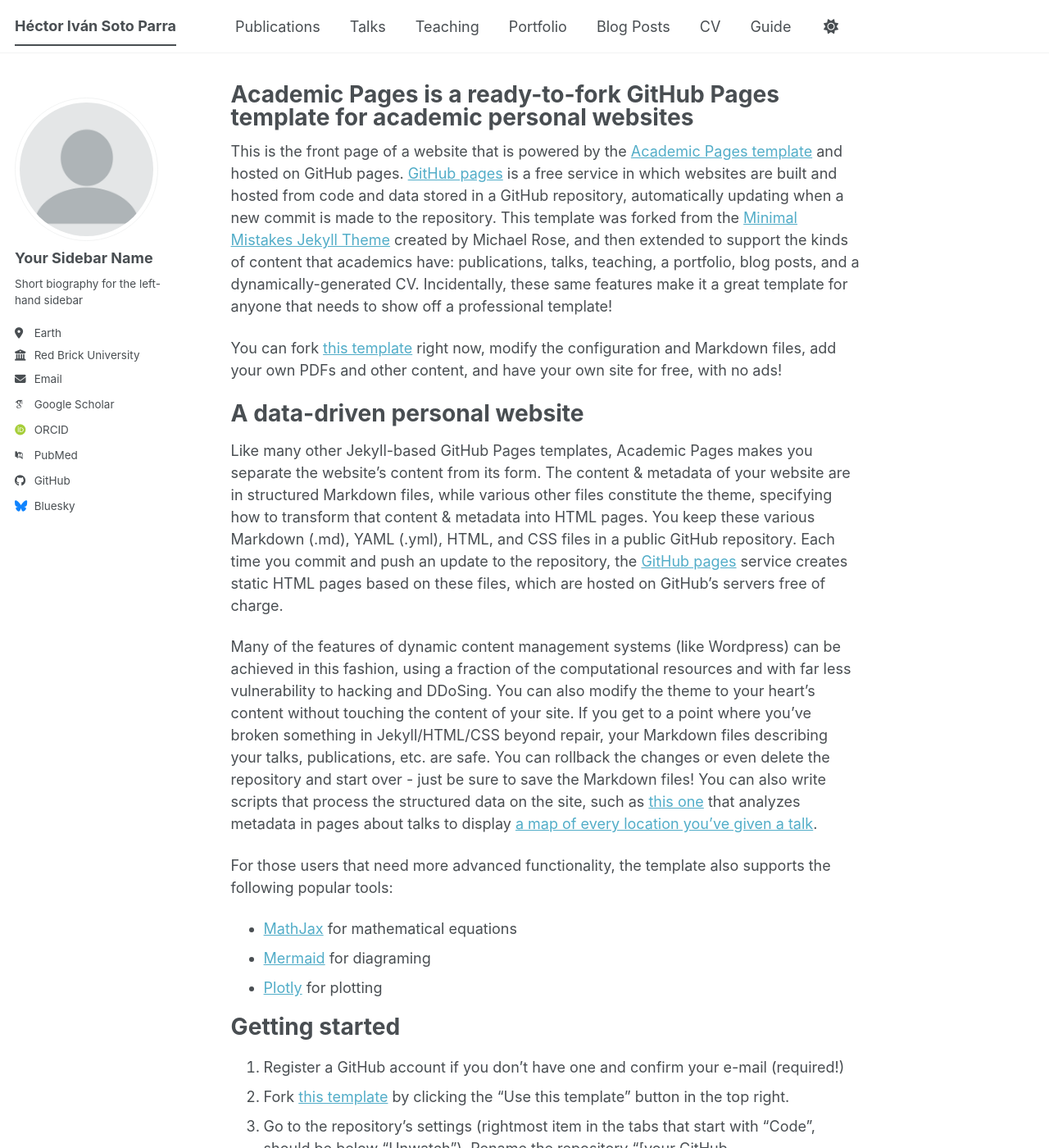
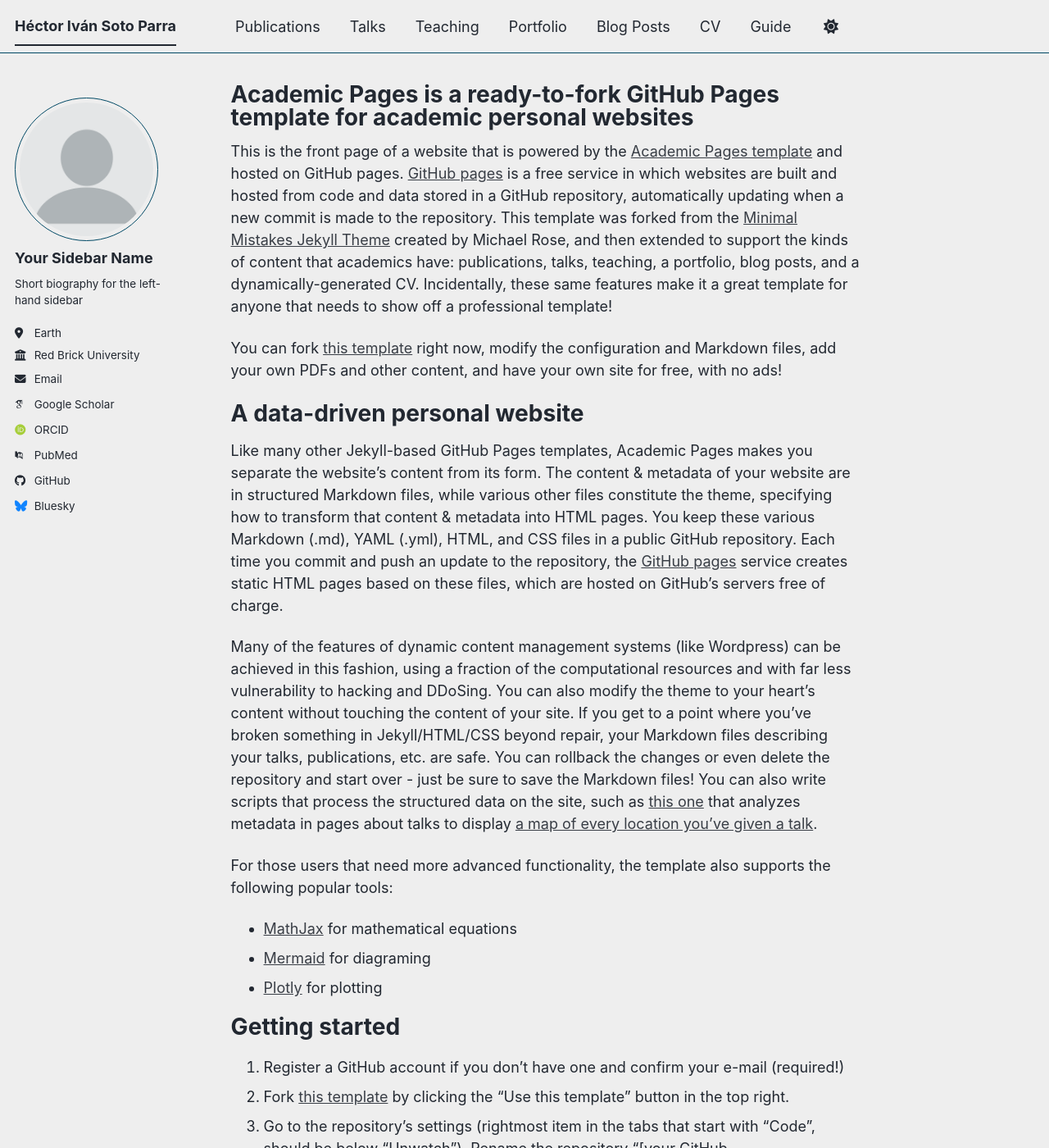
Before and after one commit to hisoto/hisoto.github.io, a Jekyll site: the page built from _pages/about.md, in a window 1280 px wide and 1400 px high. Shown: the whole window at 82% size. Built offline with Jekyll 4.4.1, drawn with Linux system fonts in a browser that asks for light colours; some web fonts are replaced; a script bundle is joined from its source files by our own code; library files that are not in the unit come from our copies.

Commit message:
Update _config.yml

```diff
--- a/_config.yml
+++ b/_config.yml
@@ -8,12 +8,12 @@
 
 # Basic Site Settings
 locale                   : "en-US"
-site_theme               : "default" # The available themes options are "default", "air", "sunrise", "mint", "dirt" and "contrast"
+site_theme               : "air" # The available themes options are "default", "air", "sunrise", "mint", "dirt" and "contrast"
 title                    : "Héctor Iván Soto Parra"
 title_separator          : "-"
 name                     : &name "Héctor Iván Soto Parra"
 description              : &description "Héctor Iván Soto Parra's academic portfolio"   # Update this with a general description of your site, this is the default if not overridden by a page
-url                      : https://academicpages.github.io # The base hostname & protocol for your site e.g. "https://[your GitHub username].github.io",
+url                      : https://hisoto.github.io # The base hostname & protocol for your site e.g. "https://[your GitHub username].github.io",
                                                            # or if you already have some other page hosted on Github then use "https://[your GitHub username].github.io/[Your Repo Name]"
 baseurl                  : "" # the subpath of your site, e.g. "/blog"
 repository               : "academicpages/academicpages.github.io"
```
